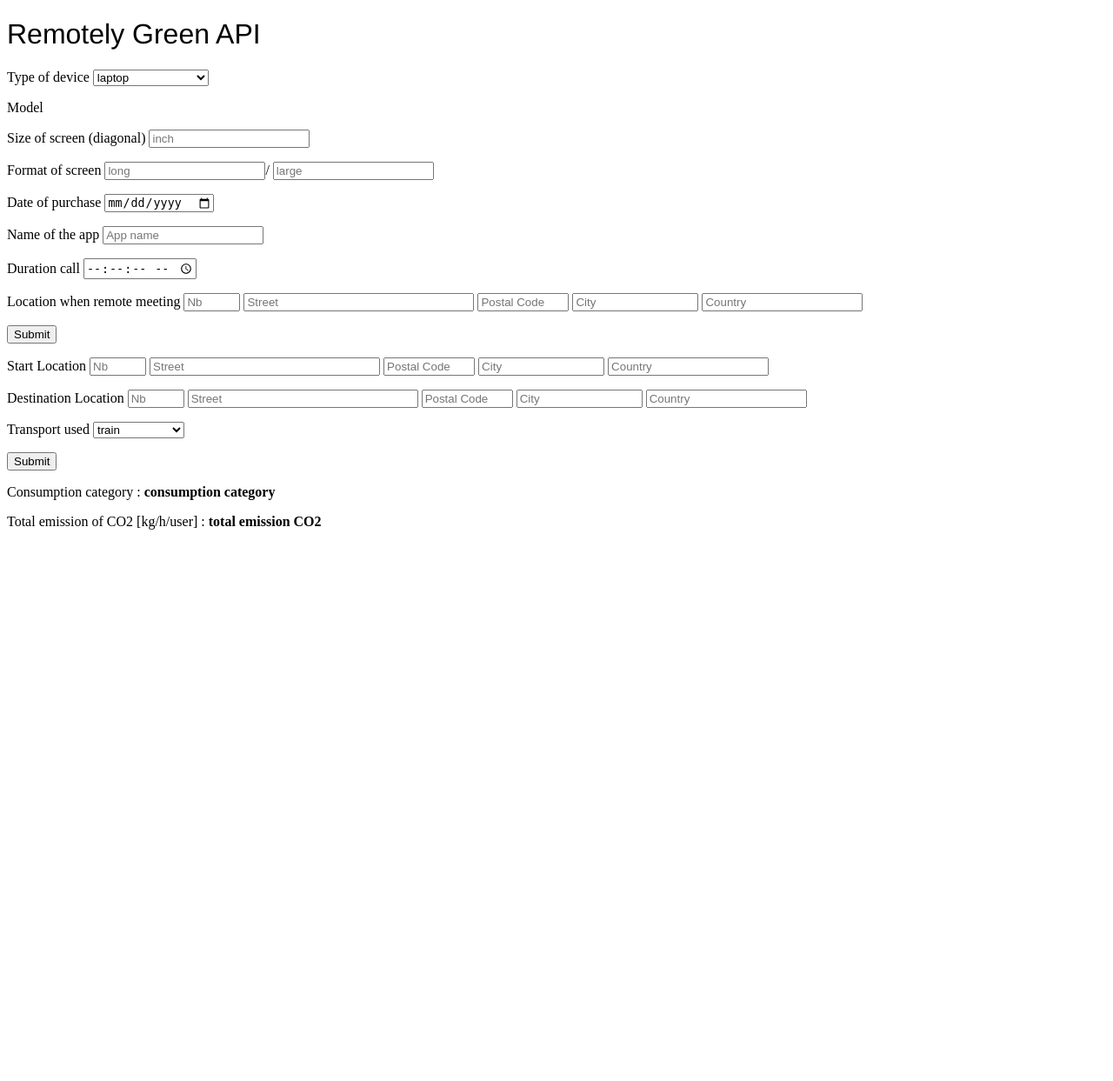
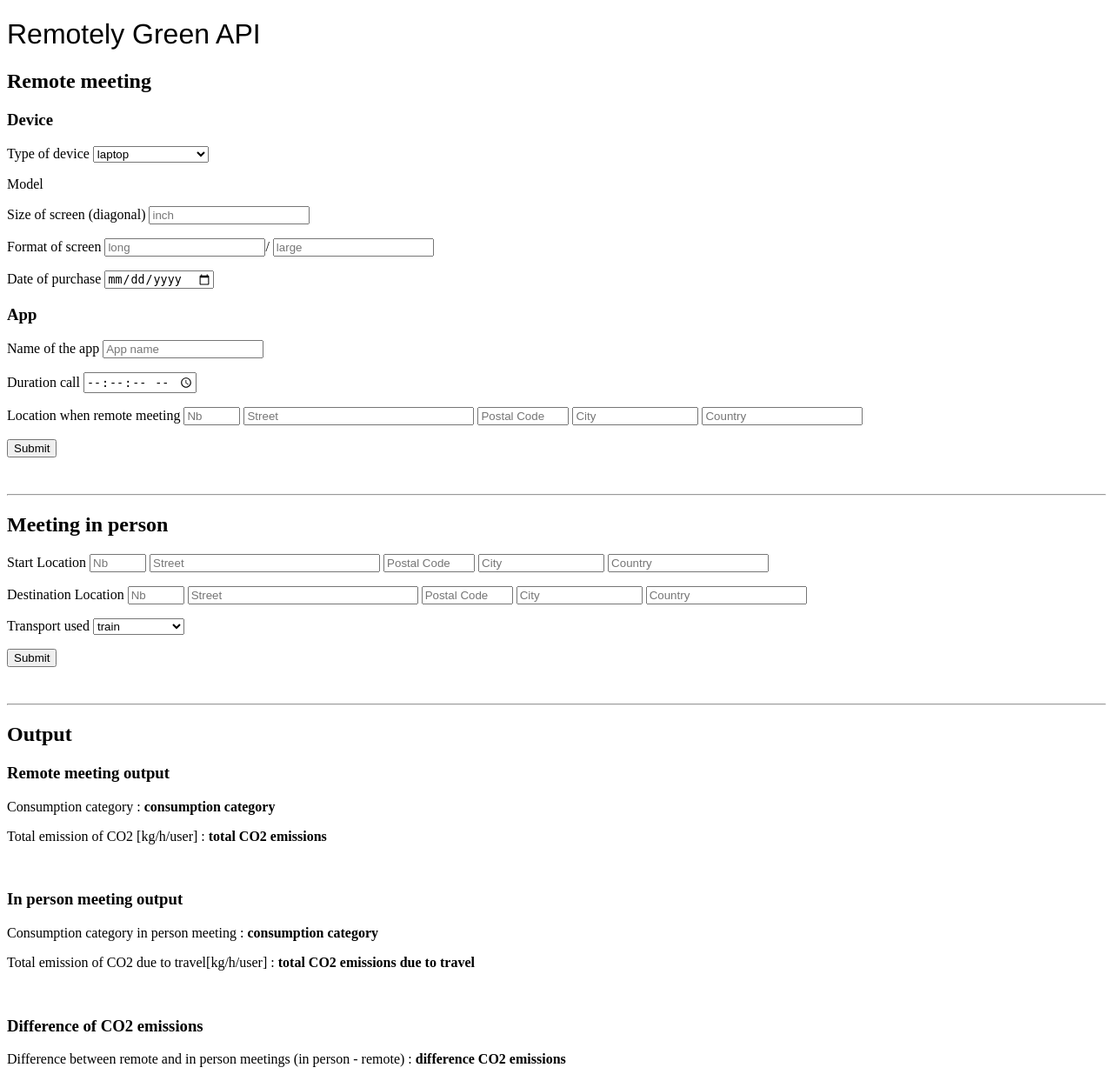
Before and after one commit to RemotelyGreenOrg/remotely-green, a Flask app: page /calculator in a window 1280 px wide. Shown: the whole page at 87% size. Before the commit the page ends 609 px from the top, so only its background shows below. Run offline with Flask 2, Linux system fonts and the light colour scheme.

Commit message:
changements après discussion avec Héloise

```diff
--- a/templates/remotelyGreen.html
+++ b/templates/remotelyGreen.html
@@ -9,7 +9,9 @@
         <h1>Remotely Green API</h1>
 		<div class="input">
 			<form name="remote">
+				<p><h2>Remote meeting</h2></p>
 				<form name ="device">
+					<p><h3>Device</h3></p>
 					<p>Type of device
 						<select name="typeDevice" size=1 id="typeDevice">
 							<option value="laptop" id="laptop">laptop</option>
@@ -36,6 +38,7 @@
 				</form>
 
 				<form name = "appName">
+					<p><h3>App</h3></p>
 					<p>Name of the app <input type="text" name="app_name" id="app_name" placeholder="App name"><p>
 					<p>Duration call <input type="time" step="1" name="duration" id="duration"></p>
 					<p>Location when remote meeting
@@ -49,9 +52,10 @@
 
 				<p><button type="submit" name="sendRemote" id="sendRemote">Submit</button></p>
 			</form>
-
+			<br><hr>
 
 			<form name ="inPerson">
+				<p><h2>Meeting in person</h2></p>
 				<p>Start Location
 					<input type="text" name="nbAddressStart" id="nbAddressStart" placeholder="Nb" size="5">
 					<input type="text" name="streetStart" id="streetStart" placeholder="Street" size="30">
@@ -86,11 +90,26 @@
 				<p><button type="submit" name="sendInPerson" id="sendInPerson">Submit</button></p>
 			</form>
 		</div>
+		<br><hr>
 
 		<div class="output">
-			<p>Consumption category : <span class="consumptionCat"><b>consumption category</b></span></p>
+			<p><h2>Output</h2></p>
+			<p><h3>Remote meeting output</h3></p>
 
-			<p>Total emission of CO2 [kg/h/user] : <span class="totalEmission"><b>total emission CO2</b></span></p>
+			<p>Consumption category : <span class="consumptionCatRemote"><b>consumption category</b></span></p>
+
+			<p>Total emission of CO2 [kg/h/user] : <span class="totalEmissionRemote"><b>total CO2 emissions</b></span></p>
+
+			<br>
+			<p><h3>In person meeting output</h3></p>
+
+			<p>Consumption category in person meeting : <span class="consumptionCatInPers"><b>consumption category</b></span></p>
+
+			<p>Total emission of CO2 due to travel[kg/h/user] : <span class="totalEmissionInPers"><b>total CO2 emissions due to travel</b></span></p>
+
+			<br>
+			<p><h3>Difference of CO2 emissions</h3></p>
+			<p>Difference between remote and in person meetings (in person - remote) : <span class="totalEmissionInPers"><b>difference CO2 emissions</b></span></p>
 		</div>
     </body>
 </html>
```
Lines whose indentation alone changed are shown as unchanged.
